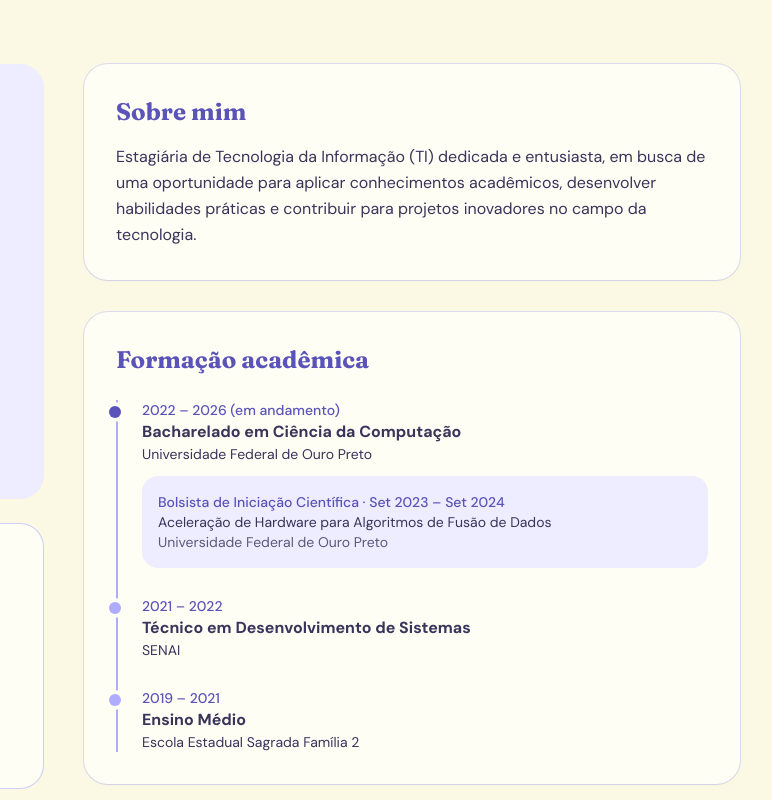
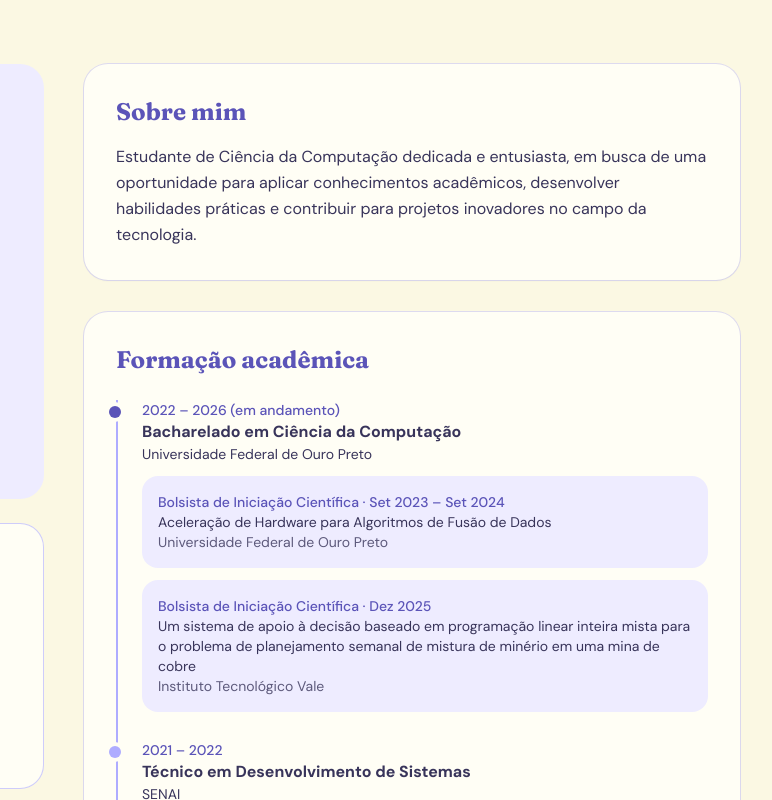
Before and after one commit to NicoleBertolino/nicolebertolino.github.io, a plain HTML site: page index.html in a window 1280 px wide. Shown: the top 800 px of the page, 392-1164 px from the left. Drawn offline with nearby package versions, Linux system fonts and the light colour scheme.

Commit message:
Revise 'Sobre mim' and add new experience section
Updated the description in the 'Sobre mim' section and added a new experience related to a scientific initiation scholarship.

```diff
--- a/index.html
+++ b/index.html
@@ -83,7 +83,7 @@
                 <section class="rounded-3xl bg-papel p-8 shadow-sm ring-1 ring-lilas/40">
                     <h2 class="font-titulo text-2xl font-bold text-lilasescuro">Sobre mim</h2>
                     <p class="mt-4 max-w-prose leading-relaxed">
-                        Estagiária de Tecnologia da Informação (TI) dedicada e entusiasta, em busca de uma
+                        Estudante de Ciência da Computação dedicada e entusiasta, em busca de uma
                         oportunidade para aplicar conhecimentos acadêmicos, desenvolver habilidades práticas
                         e contribuir para projetos inovadores no campo da tecnologia.
                     </p>
@@ -104,6 +104,11 @@
                                 <p class="font-medium text-lilasescuro">Bolsista de Iniciação Científica · Set 2023 – Set 2024</p>
                                 <p>Aceleração de Hardware para Algoritmos de Fusão de Dados</p>
                                 <p class="text-tinta/80">Universidade Federal de Ouro Preto</p>
+                            </div>
+                            <div class="mt-3 rounded-2xl bg-lilasclaro p-4 text-sm">
+                                <p class="font-medium text-lilasescuro">Bolsista de Iniciação Científica · Dez 2025 </p>
+                                <p>Um sistema de apoio à decisão baseado em programação linear inteira mista para o problema de planejamento semanal de mistura de minério em uma mina de cobre</p>
+                                <p class="text-tinta/80">Instituto Tecnológico Vale</p>
                             </div>
                         </li>
 
```
